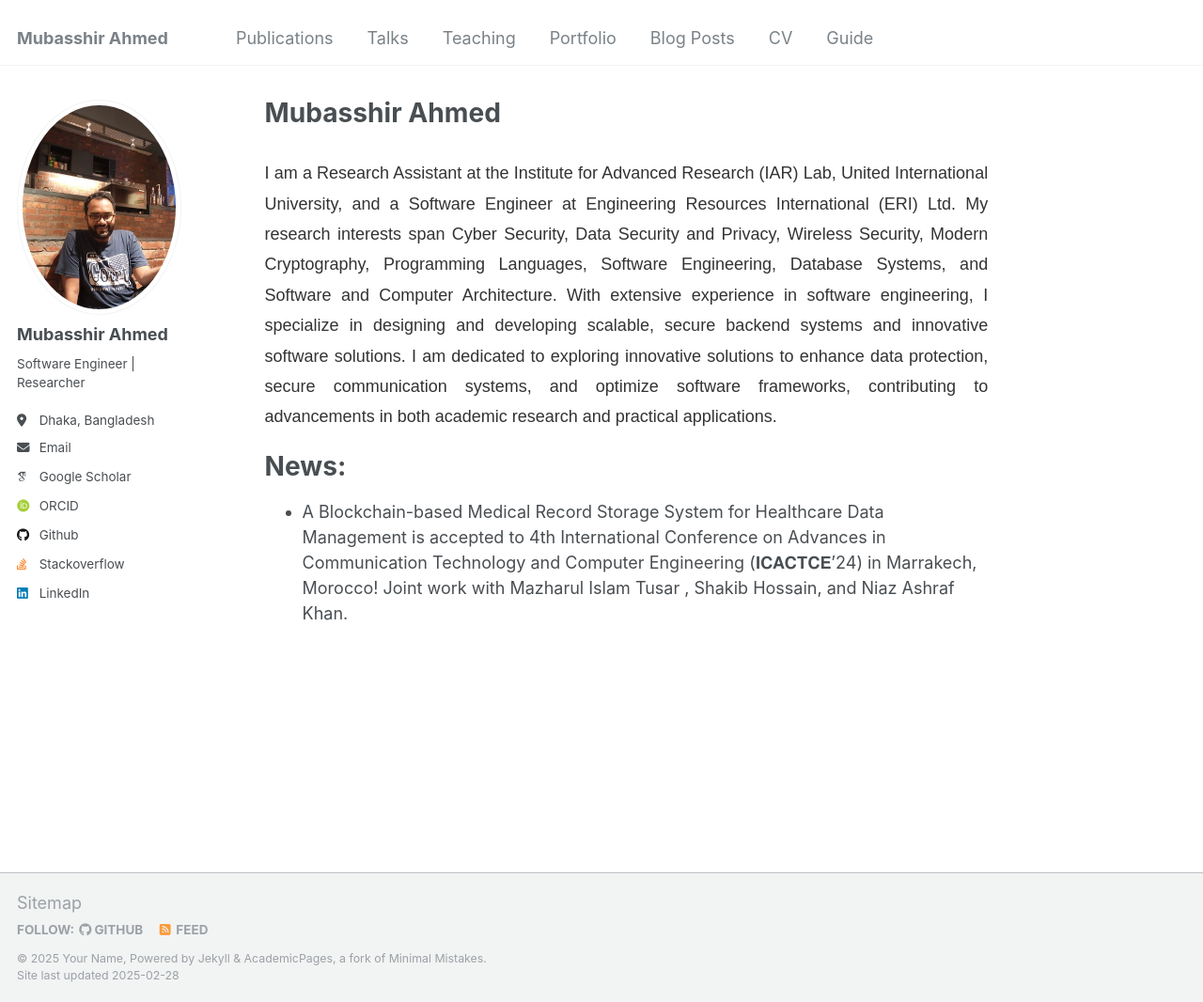
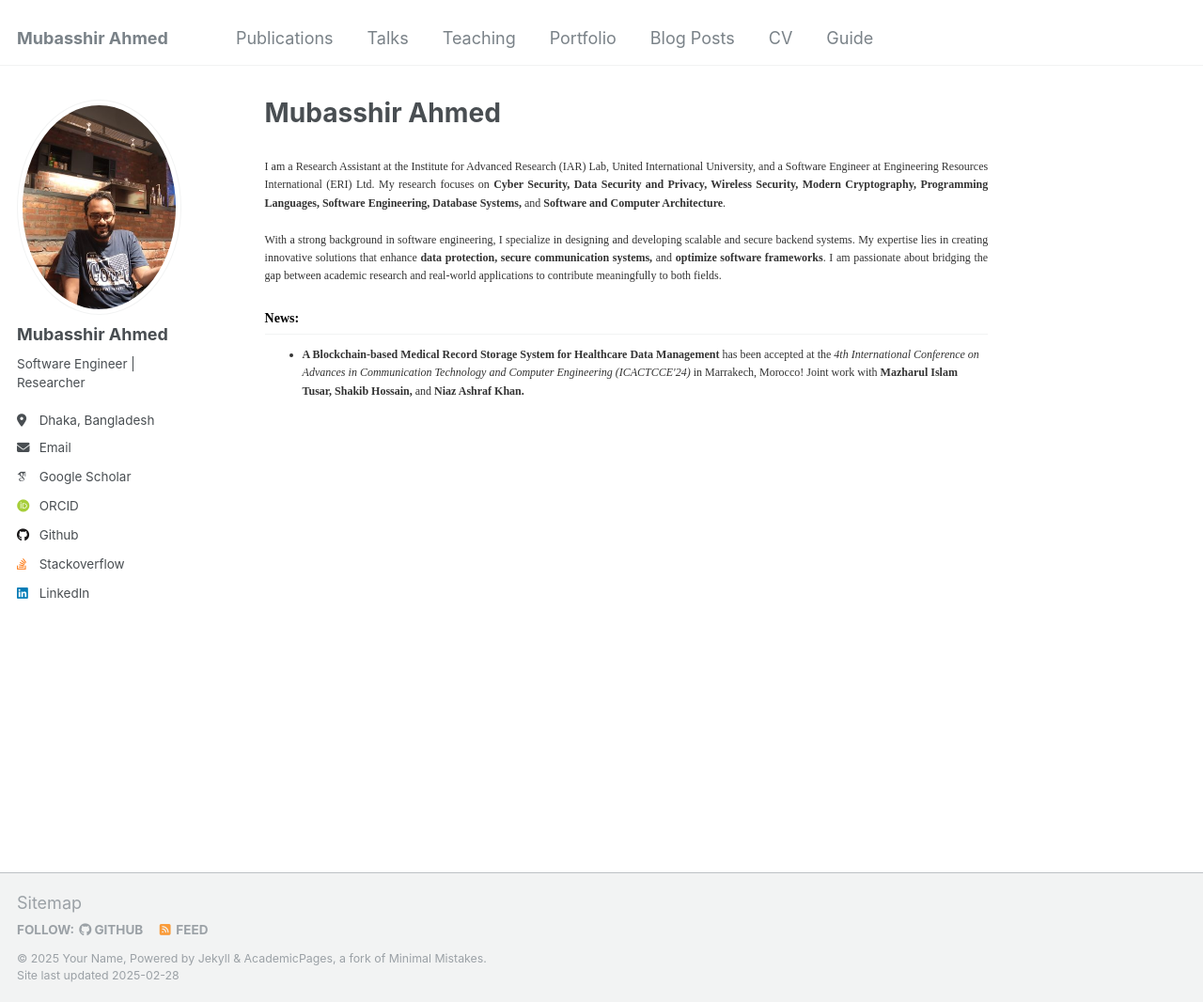
Before and after one commit to mubasshir00/mubasshir00.github.io, a Jekyll site: the page built from _pages/about.md, in a window 1280 px wide and 1066 px high. Shown: the whole window at 94% size. Built offline with Jekyll 4.4.1, drawn with Linux system fonts in a browser that asks for light colours; some web fonts are replaced.

Commit message:
Update about.md

```diff
--- a/_pages/about.md
+++ b/_pages/about.md
@@ -9,16 +9,26 @@ redirect_from:
 
 <p style="width: 100%;
           text-align: justify;
-          font-family: Arial, sans-serif;
-          font-size: 18px;
-          line-height: 1.8;
+          font-family: 'Times New Roman', serif;
+          font-size: 12px;
+          line-height: 1.6;
           color: #333;
           margin: 20px 0;">
-  I am a Research Assistant at the Institute for Advanced Research (IAR) Lab, United International University, and a Software Engineer at Engineering Resources International (ERI) Ltd. My research interests span Cyber Security, Data Security and Privacy, Wireless Security, Modern Cryptography, Programming Languages, Software Engineering, Database Systems, and Software and Computer Architecture. With extensive experience in software engineering, I specialize in designing and developing scalable, secure backend systems and innovative software solutions. I am dedicated to exploring innovative solutions to enhance data protection, secure communication systems, and optimize software frameworks, contributing to advancements in both academic research and practical applications.
+  I am a Research Assistant at the Institute for Advanced Research (IAR) Lab, United International University, and a Software Engineer at Engineering Resources International (ERI) Ltd. My research focuses on <b>Cyber Security, Data Security and Privacy, Wireless Security, Modern Cryptography, Programming Languages, Software Engineering, Database Systems,</b> and <b>Software and Computer Architecture</b>.
 </p>
 
+<p style="width: 100%;
+          text-align: justify;
+          font-family: 'Times New Roman', serif;
+          font-size: 12px;
+          line-height: 1.6;
+          color: #333;
+          margin: 20px 0;">
+  With a strong background in software engineering, I specialize in designing and developing scalable and secure backend systems. My expertise lies in creating innovative solutions that enhance <b>data protection, secure communication systems,</b> and <b>optimize software frameworks</b>. I am passionate about bridging the gap between academic research and real-world applications to contribute meaningfully to both fields.
+</p>
 
+<h2 style="font-family: 'Times New Roman', serif; font-size: 14px; font-weight: bold; color: #000;">News:</h2>
 
-News:
-======
-* A Blockchain-based Medical Record Storage System for Healthcare Data Management is accepted to  4th International Conference on Advances in Communication Technology and Computer Engineering (𝐈𝐂𝐀𝐂𝐓𝐂𝐄'24) in Marrakech, Morocco! Joint work with Mazharul Islam Tusar , Shakib Hossain, and Niaz Ashraf Khan.
+<ul style="font-family: 'Times New Roman', serif; font-size: 12px; color: #333; line-height: 1.6;">
+  <li><b>A Blockchain-based Medical Record Storage System for Healthcare Data Management</b> has been accepted at the <i>4th International Conference on Advances in Communication Technology and Computer Engineering (ICACTCCE'24)</i> in Marrakech, Morocco! Joint work with <b>Mazharul Islam Tusar, Shakib Hossain,</b> and <b>Niaz Ashraf Khan.</b></li>
+</ul>
```
